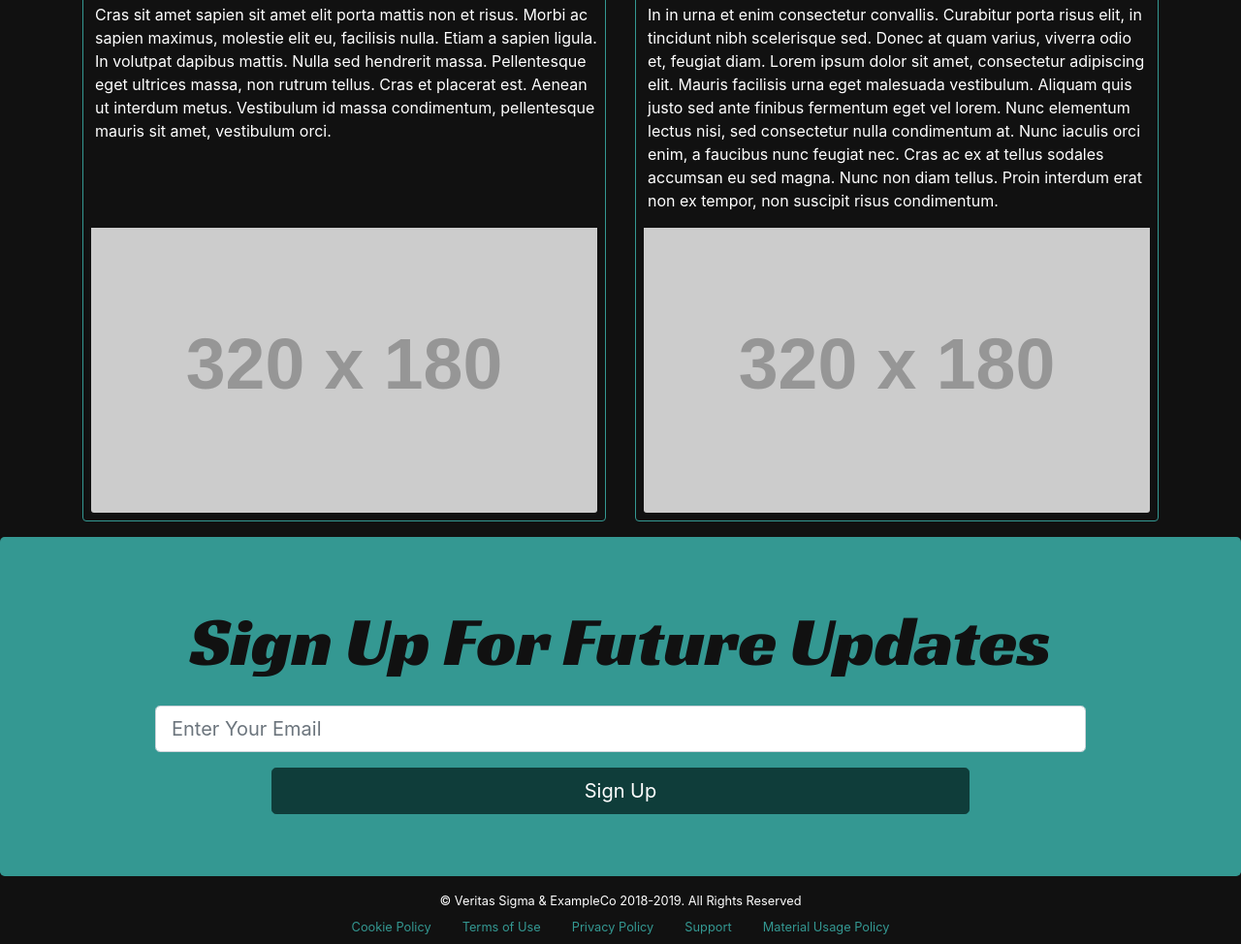
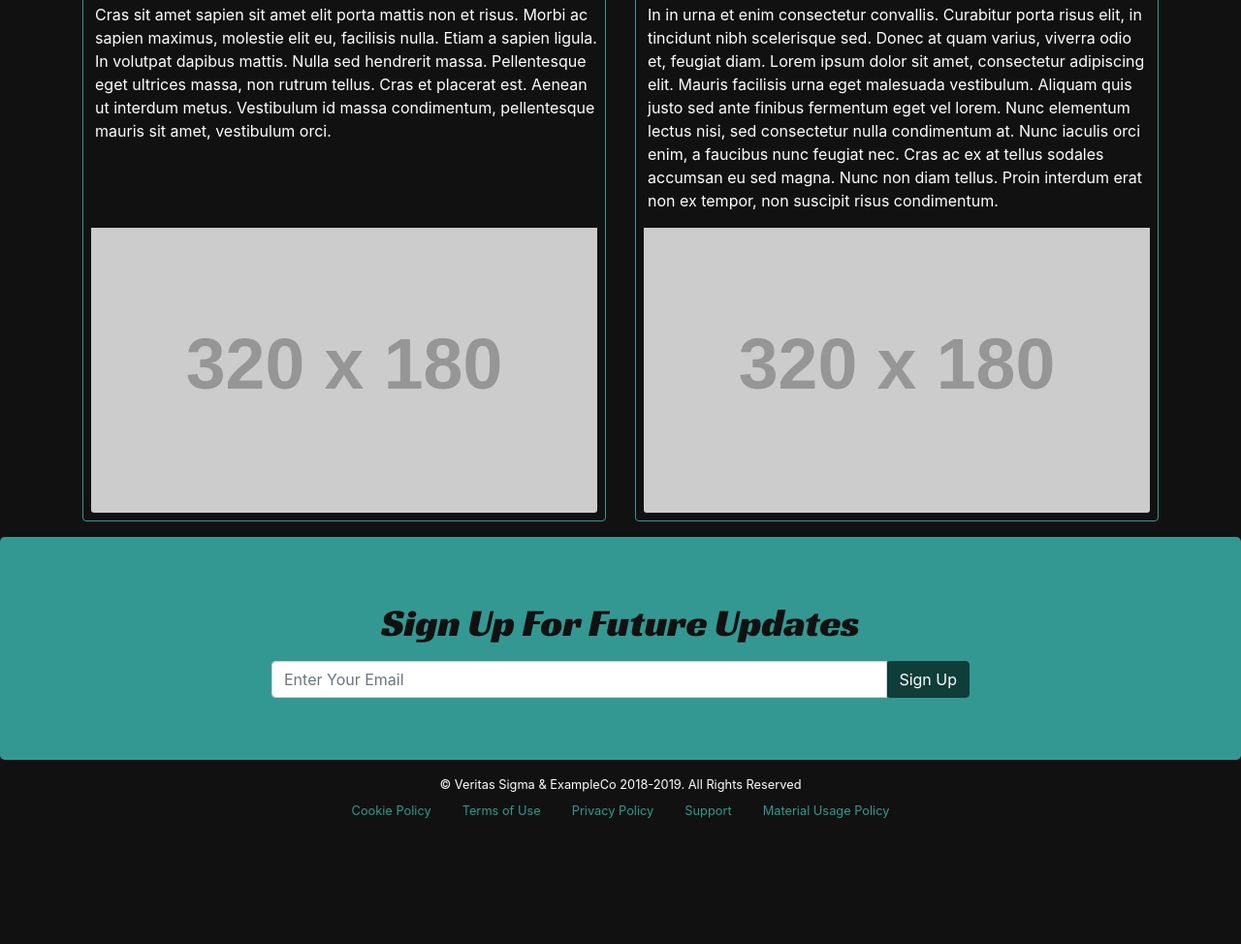
Before and after one commit to Sakeran/arm-landing, a website built with webpack: page src/index.html in a window 1280 px wide. Shown: the part 894-1868 px from the top of the page at 97% size. After the commit the page ends 1748 px from the top, so only its background shows below. Built offline with nearby package versions, Linux system fonts and the light colour scheme; some packages are replaced by stand-ins of ours; placeholder pictures from the web are drawn by us.

Commit message:
improve signup section styling

```diff
--- a/src/scss/styles.scss
+++ b/src/scss/styles.scss
@@ -55,29 +55,24 @@ h1, h2, h3, h4, h5, h6 {
   @extend .mb-1;
 
   h2 {
+    @extend .h1;
     @extend .text-center;
-    @extend .display-3;
+    @extend .mb-3;
   }
 
   form {
-    max-width: map-get($container-max-widths, "lg");
-    @extend .pt-3;
+    max-width: map-get($container-max-widths, "md");
     @extend .mx-auto;
+    @extend .input-group;
 
     input[type="email"] {
       @extend .form-control;
-      @extend .form-control-lg;
     }
 
     input[type="submit"] {
+      @extend .input-group-append;
       @extend .btn;
       @extend .btn-secondary;
-      @extend .btn-lg;
-      @extend .btn-block;
-
-      @extend .w-75;
-      @extend .mx-auto;
-      @extend .mt-3;
     }
   }
 }
```
